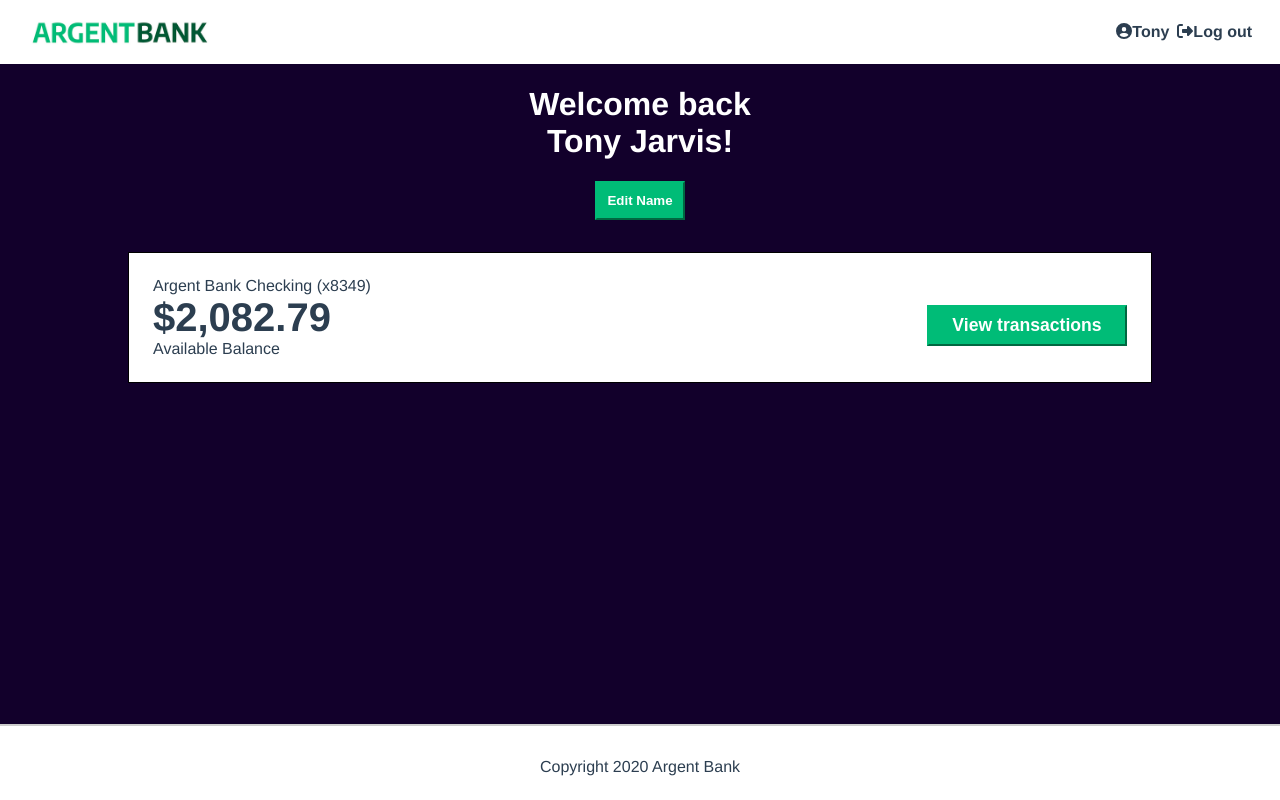
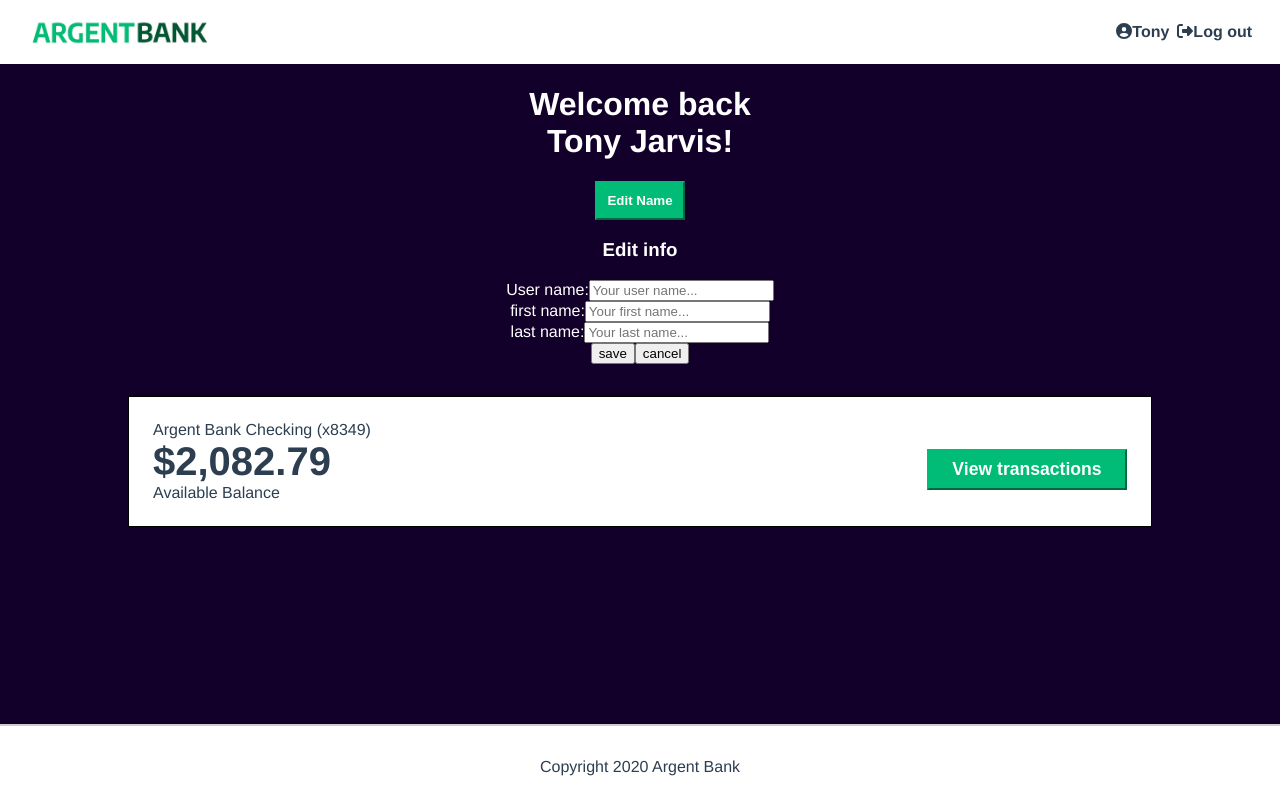
Before and after one commit to NocerGal/Projet-11-OC---ArgentBank, a React (Create React App) app: page /user in a window 1280 px wide. Built offline with nearby package versions, Linux system fonts and the light colour scheme.

Commit message:
Ajout du composant édit

```diff
--- a/src/pages/User.js
+++ b/src/pages/User.js
@@ -1,7 +1,11 @@
 import NavigationHeader from '../components/header/NavigationHeader';
 import Account from '../components/account/Account';
+import EditUserInfo from '../components/edit-user-info/EditUserInfo';
+import { useState } from 'react';
 
 function User() {
+  const [hideForm, setHideForm] = useState(false);
+
   return (
     <>
       <NavigationHeader name="Tony" />
@@ -11,7 +15,18 @@ function User() {
             Welcome back
             <br /> {'Tony Jarvis'}!
           </h1>
-          <button className="edit-button">Edit Name</button>
+          <button
+            className="edit-button"
+            onClick={() => setHideForm(!hideForm)}
+          >
+            Edit Name
+          </button>
+          <EditUserInfo
+            form_title="Edit info"
+            save_button="save"
+            cancel_button="cancel"
+            display={hideForm}
+          />
         </div>
         <h2 className="sr-only">Accounts</h2>
         <Account
```
